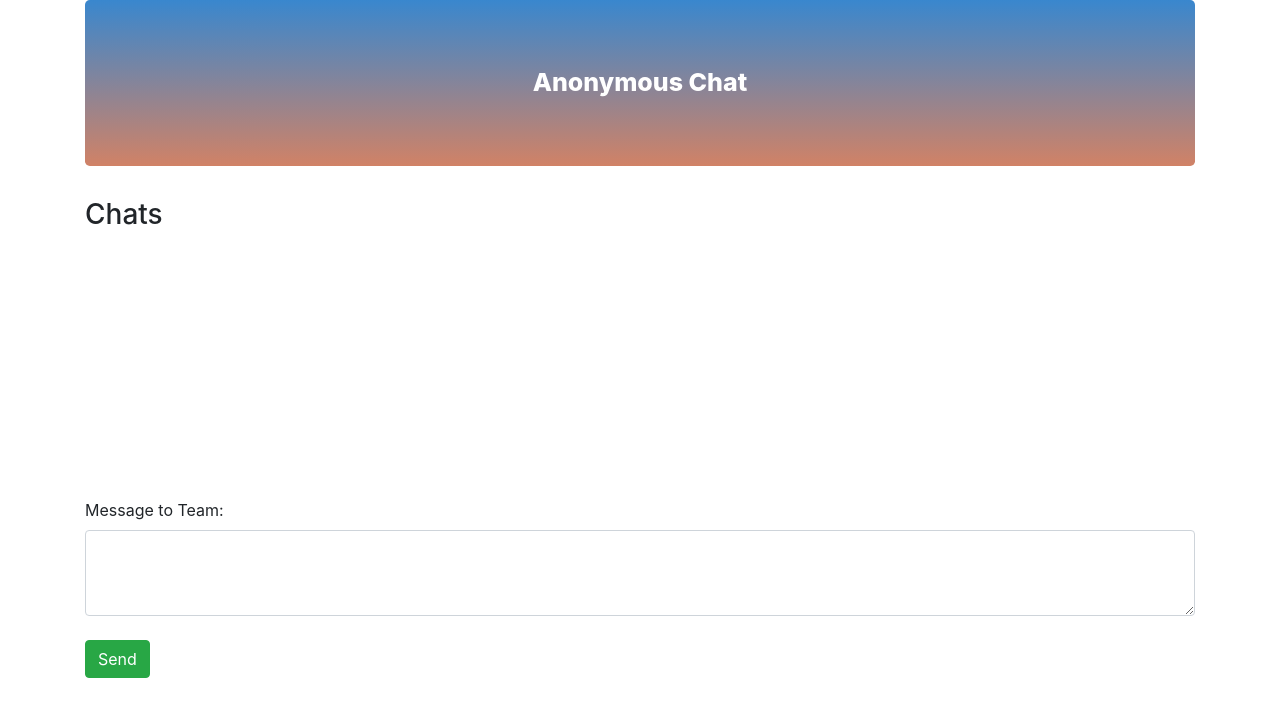
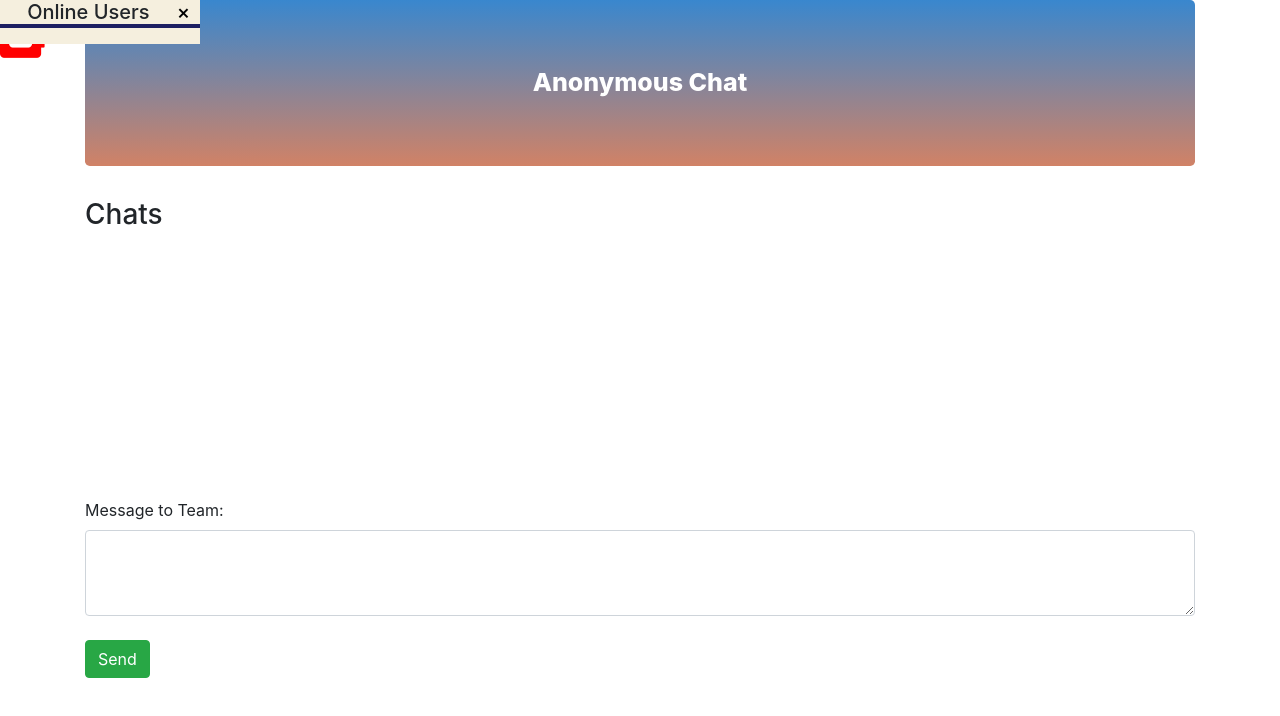
Before and after one commit to dananjayag/anonymous_chat, a website: page public/index.html in a window 1280 px wide. Drawn offline with nearby package versions, Linux system fonts and the light colour scheme; no server answers.

Commit message:
Added onlineuser (#1)

```diff
--- a/public/index.html
+++ b/public/index.html
@@ -27,8 +27,11 @@
            <div class="jumbotron" style="text-align:center;font-weight:800;font-size:25px;background-image:linear-gradient(to bottom,#3987CE,#D18266);color:#fff">
                   Anonymous Chat
            </div>
+            <div class="btn-holder" id="holder close">
+                  <i class="fa fa-address-book" onclick="openNav()" style="font-size:48px;color:red;display:inline-block"></i>
+            </div>
             <div class="chat-box" id="chat-box" class="collapse">
-                  <h5> <i id="chat-box-i" data="-"> - </i>Online Users</h5>
+                  <h5>Online Users <a href="javascript:void(0)" class="closebtn" onclick="closeNav()">&times;</a></h5>
                   <ul id="userList">
 
                   </ul>
--- a/public/main.css
+++ b/public/main.css
@@ -19,12 +19,12 @@ ul[id="userList"] li i{
 }
 .chat-box{
     position: fixed;
-    display: none;
     z-index: 10000000;
     top: 0;
-    right: 0;
+    left:0px;
+    width: 200px;
     height: auto;
-    width: 300px;
+    transition:width 2s;
     background-color: #f5efde;
     text-align: center;
 }
@@ -39,11 +39,34 @@ ul[id="userList"] li i{
     margin-right: 10px;
 }
 
-.chat-box > ul[id="userList"].close{
-      height: 20px;
+.chat-box.close{
+     width:0px;
+     display: none;
 }
 
+.chat-box h5 a{
+    display: inline-block;
+    float: right;
+    margin-right: 10px;
+    color:#000
+}
 .all-chats{
     height: 300px;
     overflow-y: scroll
 }
+.btn-holder{
+    position: fixed;
+    top:10px;
+    cursor: pointer;
+    left:0px;
+}
+.btn-holder.close{
+    display: none
+}
+@media screen and (max-width: 600px) {
+    .chat-box{
+        width: 100%;
+        transition:width 2s;
+    }
+
+}
--- a/public/main.js
+++ b/public/main.js
@@ -33,3 +33,12 @@ $((e)=>{
 
     });
 })
+
+function closeNav(){
+   $('#chat-box').toggleClass('close')
+   $('#holder').toggleClass('close')
+}
+function openNav(){
+    $('#chat-box').toggleClass('close')
+    $('#holder').toggleClass('close')
+}
```
